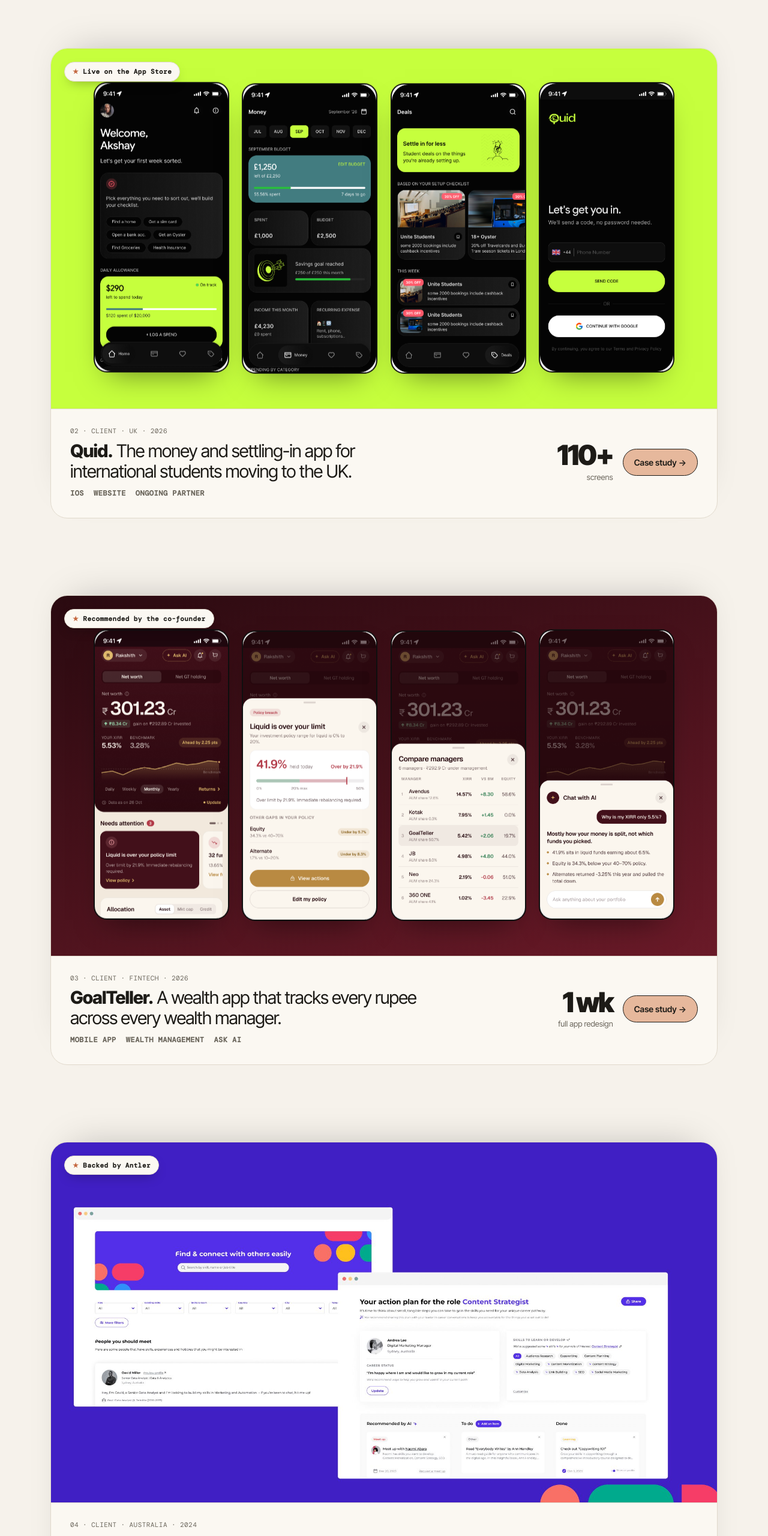
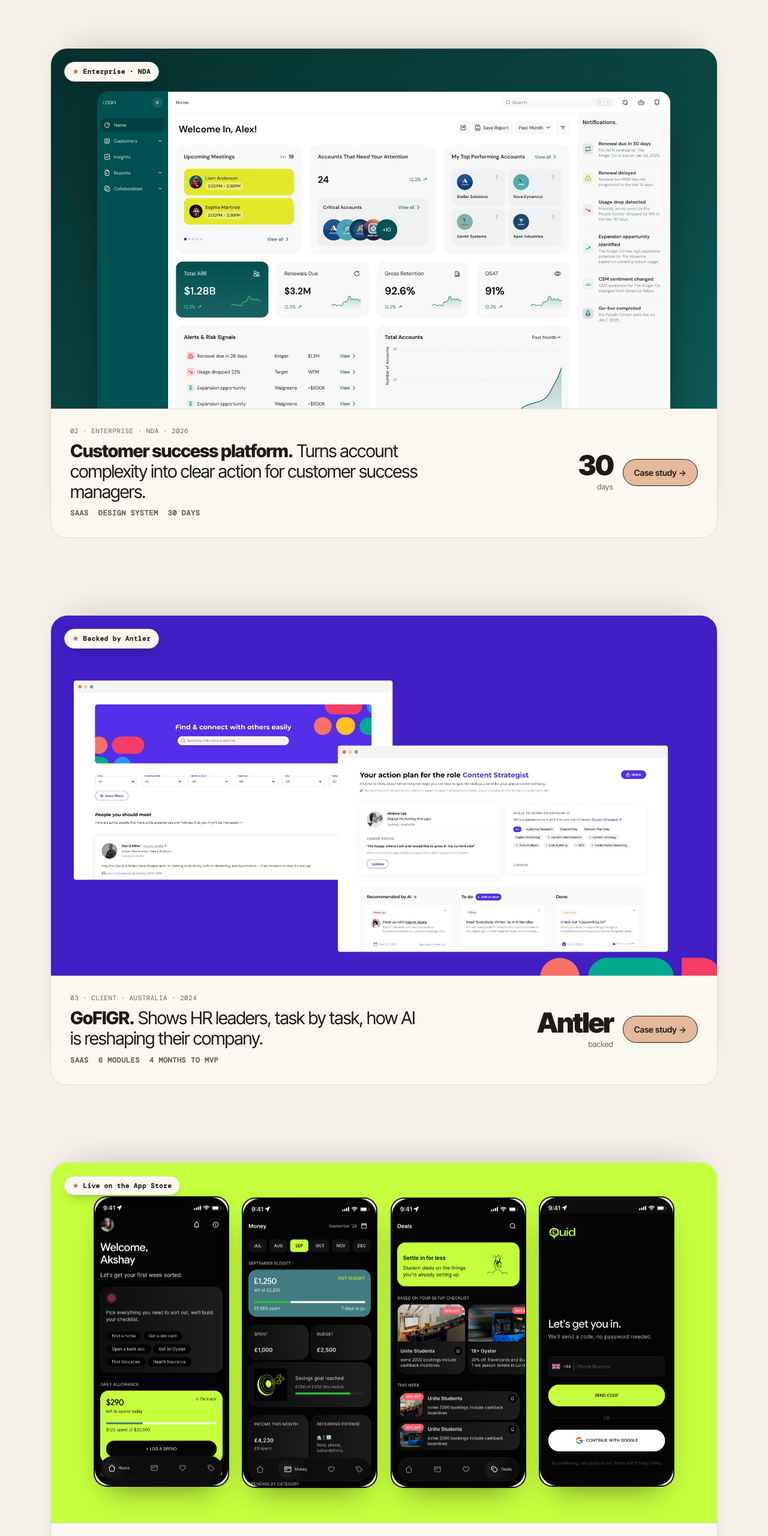
Before and after one commit to aksh02iitr/akheveria-site, a plain HTML site: page index.html in a window 1280 px wide. Shown: the part 3020-5580 px from the top of the page at 60% size. Drawn offline with nearby package versions, Linux system fonts and the light colour scheme; animation ran at ten frames a second; a web font is replaced by a local one.

Commit message:
Selected work: Pipr, CS platform, GoFIGR, Quid, HROne, Times of India
Co-Authored-By: Claude Opus 5.5 <noreply@anthropic.com>
Claude-Session: https://claude.ai/code/session_01BxGknuGvHW6GTvHvH7itjd

```diff
--- a/index.html
+++ b/index.html
@@ -22,11 +22,12 @@ h.addEventListener('pointermove',e=>{const b=h.getBoundingClientRect();m.x=e.cli
 <section class="wrap" id="work">
   <div class="hrow"><h2>Selected<br>work</h2><a class="btn ghost" href="projects.html">All 9 projects →</a></div>
   <div class="work"><a class="case wide" style="--i:0" href="pipr.html"><div class="stage v-br" style="background:linear-gradient(160deg,#efeeea,#d9d7d0)"><span class="badge">Live on the Shopify App Store</span><div class="br"><div class="bb"><i></i><i></i><i></i><span>app.heypipr.com</span></div><div class="bv xf"><img src="img/p_home2.jpg" alt="Pipr copilot home"><img src="img/p_audit.jpg" alt="Pipr store check"><img src="img/p_content.jpg" alt="Pipr content tab"><img src="img/p_inbox.jpg" alt="Pipr inbox"></div></div></div>
-      <div class="meta"><div><small>01 · Founding designer · AI · 2026</small><h3><b>Pipr.</b> A copilot that runs the store and a help desk that sells, for Shopify brands.</h3><div class="tags"><span>Web app</span><span>Frontend</span><span>Website</span><span>Launch films</span></div></div><div class="cstat"><b>52%+</b><span>of sales in chat</span></div><span class="btn">Case study →</span></div></a><a class="case wide" style="--i:1" href="quid.html"><div class="stage v-ph" style="background:#c6ff3d"><span class="badge">Live on the App Store</span><div class="ph" style="--d:0.0s;aspect-ratio:390/844;--r:0.4621"><img src="img/q_home.png" alt="App screen" loading="lazy"></div><div class="ph" style="--d:0.6s;aspect-ratio:390/844;--r:0.4621"><img src="img/q_money.png" alt="App screen" loading="lazy"></div><div class="ph" style="--d:1.2s;aspect-ratio:390/844;--r:0.4621"><img src="img/q_deals.png" alt="App screen" loading="lazy"></div><div class="ph" style="--d:1.7999999999999998s;aspect-ratio:390/844;--r:0.4621"><img src="img/q_login.png" alt="App screen" loading="lazy"></div></div>
-      <div class="meta"><div><small>02 · Client · UK · 2026</small><h3><b>Quid.</b> The money and settling-in app for international students moving to the UK.</h3><div class="tags"><span>iOS</span><span>Website</span><span>Ongoing partner</span></div></div><div class="cstat"><b>110+</b><span>screens</span></div><span class="btn">Case study →</span></div></a><a class="case wide" style="--i:2" href="goalteller.html"><div class="stage v-ph" style="background:linear-gradient(160deg,#2a0a10,#6a1a28)"><span class="badge">Recommended by the co-founder</span><div class="ph" style="--d:0.0s;aspect-ratio:390/844;--r:0.4621"><img src="img/g_home.png" alt="App screen" loading="lazy"></div><div class="ph" style="--d:0.6s;aspect-ratio:390/844;--r:0.4621"><img src="img/g_policy.png" alt="App screen" loading="lazy"></div><div class="ph" style="--d:1.2s;aspect-ratio:390/844;--r:0.4621"><img src="img/g_compare.png" alt="App screen" loading="lazy"></div><div class="ph" style="--d:1.7999999999999998s;aspect-ratio:390/844;--r:0.4621"><img src="img/g_ai.png" alt="App screen" loading="lazy"></div></div>
-      <div class="meta"><div><small>03 · Client · Fintech · 2026</small><h3><b>GoalTeller.</b> A wealth app that tracks every rupee across every wealth manager.</h3><div class="tags"><span>Mobile app</span><span>Wealth management</span><span>Ask AI</span></div></div><div class="cstat"><b>1 wk</b><span>full app redesign</span></div><span class="btn">Case study →</span></div></a><a class="case wide" style="--i:3" href="gofigr.html"><div class="stage v-img"><span class="badge">Backed by Antler</span><img src="img/gf_hero.jpg" alt="GoFIGR people search and career action plan" loading="lazy"></div>
-      <div class="meta"><div><small>04 · Client · Australia · 2024</small><h3><b>GoFIGR.</b> Shows HR leaders, task by task, how AI is reshaping their company.</h3><div class="tags"><span>SaaS</span><span>6 modules</span><span>4 months to MVP</span></div></div><div class="cstat"><b>Antler</b><span>backed</span></div><span class="btn">Case study →</span></div></a><a class="case wide" style="--i:4" href="hrone.html"><div class="stage v-comp" style="background:linear-gradient(150deg,#05372b,#0f6b52)"><span class="badge">$8M raised</span><div class="c1"><img src="img/hrone.jpg" alt="HROne home dashboard and design system" loading="lazy"></div><div class="c2"><img src="img/hrone2.jpg" alt="" loading="lazy"></div></div>
-      <div class="meta"><div><small>05 · Client · HR SaaS</small><h3><b>HROne.</b> A full redesign of an HR platform used by 2,000+ organisations.</h3><div class="tags"><span>Web + mobile</span><span>B2B SaaS</span><span>127+ processes</span></div></div><div class="cstat"><b>$8M</b><span>raised</span></div><span class="btn">Case study →</span></div></a></div>
+      <div class="meta"><div><small>01 · Founding designer · AI · 2026</small><h3><b>Pipr.</b> A copilot that runs the store and a help desk that sells, for Shopify brands.</h3><div class="tags"><span>Web app</span><span>Frontend</span><span>Website</span><span>Launch films</span></div></div><div class="cstat"><b>52%+</b><span>of sales in chat</span></div><span class="btn">Case study →</span></div></a><a class="case wide" style="--i:1" href="saas-dashboard.html"><div class="stage v-comp" style="background:linear-gradient(150deg,#062f2c,#0e5a54)"><span class="badge">Enterprise · NDA</span><div class="c1"><img src="img/e_home.jpg" alt="Customer success home" loading="lazy"></div></div>
+      <div class="meta"><div><small>02 · Enterprise · NDA · 2026</small><h3><b>Customer success platform.</b> Turns account complexity into clear action for customer success managers.</h3><div class="tags"><span>SaaS</span><span>Design system</span><span>30 days</span></div></div><div class="cstat"><b>30</b><span>days</span></div><span class="btn">Case study →</span></div></a><a class="case wide" style="--i:2" href="gofigr.html"><div class="stage v-img"><span class="badge">Backed by Antler</span><img src="img/gf_hero.jpg" alt="GoFIGR people search and career action plan" loading="lazy"></div>
+      <div class="meta"><div><small>03 · Client · Australia · 2024</small><h3><b>GoFIGR.</b> Shows HR leaders, task by task, how AI is reshaping their company.</h3><div class="tags"><span>SaaS</span><span>6 modules</span><span>4 months to MVP</span></div></div><div class="cstat"><b>Antler</b><span>backed</span></div><span class="btn">Case study →</span></div></a><a class="case wide" style="--i:3" href="quid.html"><div class="stage v-ph" style="background:#c6ff3d"><span class="badge">Live on the App Store</span><div class="ph" style="--d:0.0s;aspect-ratio:390/844;--r:0.4621"><img src="img/q_home.png" alt="App screen" loading="lazy"></div><div class="ph" style="--d:0.6s;aspect-ratio:390/844;--r:0.4621"><img src="img/q_money.png" alt="App screen" loading="lazy"></div><div class="ph" style="--d:1.2s;aspect-ratio:390/844;--r:0.4621"><img src="img/q_deals.png" alt="App screen" loading="lazy"></div><div class="ph" style="--d:1.7999999999999998s;aspect-ratio:390/844;--r:0.4621"><img src="img/q_login.png" alt="App screen" loading="lazy"></div></div>
+      <div class="meta"><div><small>04 · Client · UK · 2026</small><h3><b>Quid.</b> The money and settling-in app for international students moving to the UK.</h3><div class="tags"><span>iOS</span><span>Website</span><span>Ongoing partner</span></div></div><div class="cstat"><b>110+</b><span>screens</span></div><span class="btn">Case study →</span></div></a><a class="case wide" style="--i:4" href="hrone.html"><div class="stage v-comp" style="background:linear-gradient(150deg,#05372b,#0f6b52)"><span class="badge">$8M raised</span><div class="c1"><img src="img/hrone.jpg" alt="HROne home dashboard and design system" loading="lazy"></div><div class="c2"><img src="img/hrone2.jpg" alt="" loading="lazy"></div></div>
+      <div class="meta"><div><small>05 · Client · HR SaaS</small><h3><b>HROne.</b> A full redesign of an HR platform used by 2,000+ organisations.</h3><div class="tags"><span>Web + mobile</span><span>B2B SaaS</span><span>127+ processes</span></div></div><div class="cstat"><b>$8M</b><span>raised</span></div><span class="btn">Case study →</span></div></a><a class="case wide" style="--i:5" href="times-of-india.html"><div class="stage v-comp" style="background:linear-gradient(150deg,#5c0710,#b3121f)"><span class="badge">Millions of daily readers</span><div class="c1"><img src="img/toi.jpg" alt="Times of India parenting and Gadgets Now" loading="lazy"></div><div class="c2"><img src="img/toi2.jpg" alt="" loading="lazy"></div></div>
+      <div class="meta"><div><small>06 · Client · Media · 2025</small><h3><b>Times of India.</b> Health, parenting, Gadgets Now and Defence HQ, redesigned for millions of daily readers.</h3><div class="tags"><span>Web</span><span>75 days</span></div></div><span class="btn">Case study →</span></div></a></div>
 </section>
 
 <section class="wrap" id="depth">
```
Also changed, not shown: goalteller.html (+1 -1 lines), gofigr.html (+1 -1 lines), pipr.html (+1 -1 lines), projects.html (+1 -1 lines), quid.html (+1 -1 lines), saas-dashboard.html (+1 -1 lines), times-of-india.html (+1 -1 lines).
